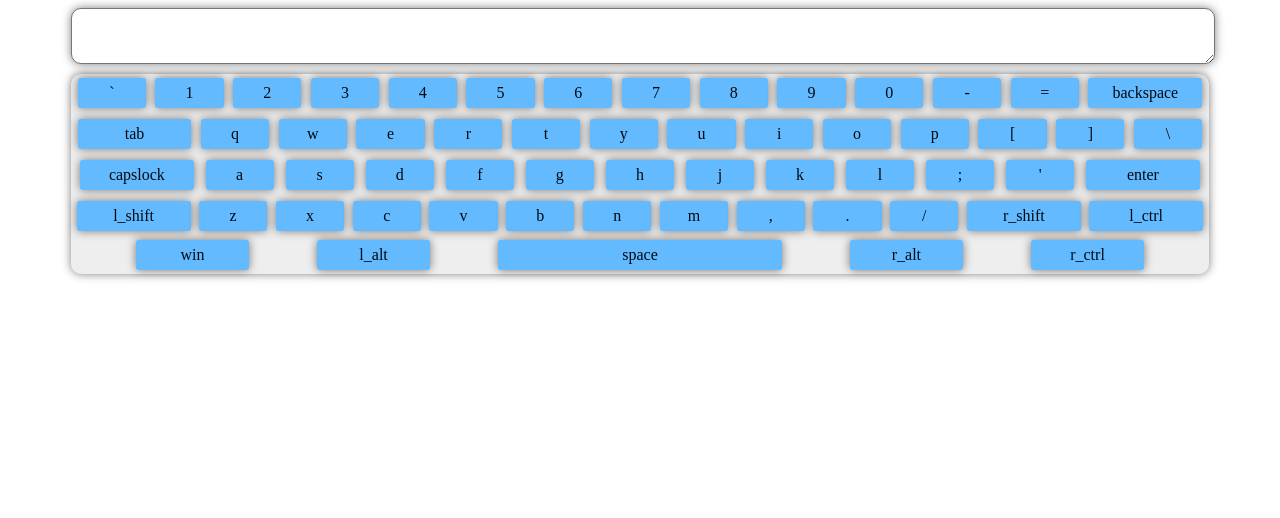
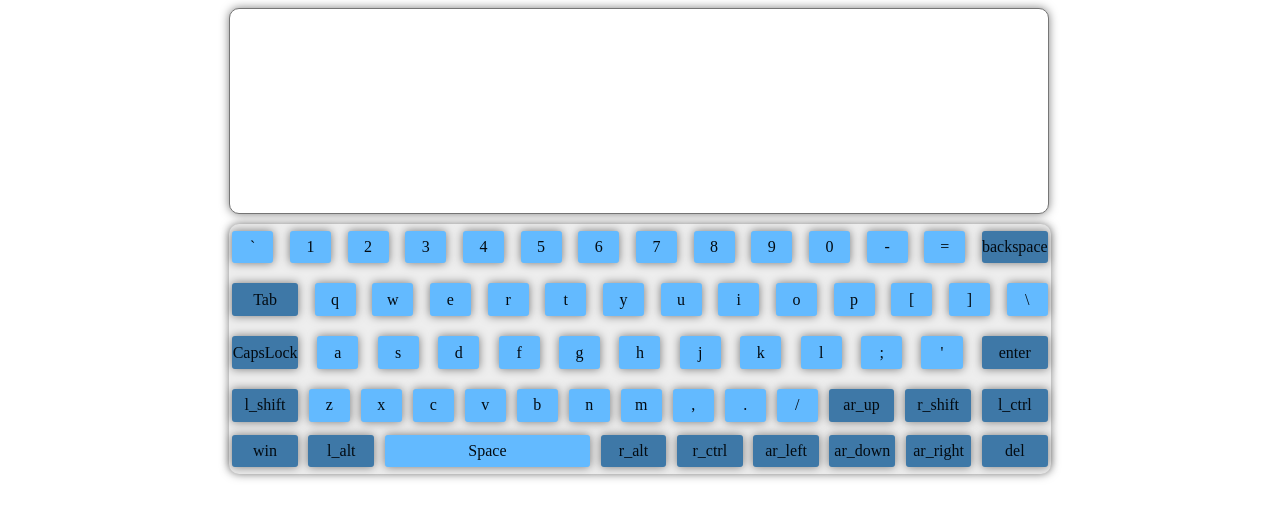
Before and after one commit to SvetlaZ/virtual-keyboard, a website built with webpack: page index.html in a window 1280 px wide. Both pictures are taken after a click on the element "backspace". Built offline with nearby package versions, Linux system fonts and the light colour scheme.

Commit message:
feat: arrows and del

```diff
--- a/src/index.js
+++ b/src/index.js
@@ -18,34 +18,39 @@ const WrapKeys = document.querySelector('.wrapper-for-keyboard');
 
 const keys = {
   'eng': ['`', '1', '2', '3', '4', '5', '6', '7', '8', '9', '0', '-', '=', 'backspace',
-    'tab', 'q', 'w', 'e', 'r', 't', 'y', 'u', 'i', 'o', 'p', '[', ']', '\\',
-    'capslock', 'a', 's', 'd', 'f', 'g', 'h', 'j', 'k', 'l', ';', '\'', 'enter',
-    'l_shift', 'z', 'x', 'c', 'v', 'b', 'n', 'm', ',', '.', '/', 'r_shift',
-    'l_ctrl', 'win', 'l_alt', 'space', 'r_alt', 'r_ctrl'],
+    'Tab', 'q', 'w', 'e', 'r', 't', 'y', 'u', 'i', 'o', 'p', '[', ']', '\\',
+    'CapsLock', 'a', 's', 'd', 'f', 'g', 'h', 'j', 'k', 'l', ';', '\'', 'enter',
+    'l_shift', 'z', 'x', 'c', 'v', 'b', 'n', 'm', ',', '.', '/', 'ar_up', 'r_shift',
+    'l_ctrl', 'win', 'l_alt', 'Space', 'r_alt', 'r_ctrl', 'ar_left', 'ar_down', 'ar_right', 'del'],
 
   'eng_shift': ['~', '!', '@', '#', '$', '%', '^', '&', '*', '(', ')', '_', '+', 'backspace',
-    'tab', 'Q', 'W', 'E', 'R', 'T', 'Y', 'U', 'I', 'O', 'P', '{', '}', '|',
-    'capslock', 'A', 'S', 'D', 'F', 'G', 'H', 'J', 'K', 'L', ':', '"', 'enter',
-    'l_shift', 'Z', 'X', 'C', 'V', 'B', 'N', 'M', '<', '>', '?', 'r_shift',
-    'l_ctrl', 'win', 'l_alt', 'space', 'r_alt', 'r_ctrl'],
+    'Tab', 'Q', 'W', 'E', 'R', 'T', 'Y', 'U', 'I', 'O', 'P', '{', '}', '|',
+    'CapsLock', 'A', 'S', 'D', 'F', 'G', 'H', 'J', 'K', 'L', ':', '"', 'enter',
+    'l_shift', 'Z', 'X', 'C', 'V', 'B', 'N', 'M', '<', '>', '?', 'ar_up', 'r_shift',
+    'l_ctrl', 'win', 'l_alt', 'Space', 'r_alt', 'r_ctrl', 'ar_left', 'ar_down', 'ar_right', 'del'],
 
   'ru': ['ё', '1', '2', '3', '4', '5', '6', '7', '8', '9', '0', '-', '=', 'backspace',
-    'tab', 'й', 'ц', 'у', 'к', 'е', 'н', 'г', 'ш', 'щ', 'з', 'х', 'ъ', '\\',
-    'capslock', 'ф', 'ы', 'в', 'а', 'п', 'р', 'о', 'л', 'д', 'ж', 'э', 'enter',
+    'Tab', 'й', 'ц', 'у', 'к', 'е', 'н', 'г', 'ш', 'щ', 'з', 'х', 'ъ', '\\',
+    'CapsLock', 'ф', 'ы', 'в', 'а', 'п', 'р', 'о', 'л', 'д', 'ж', 'э', 'enter',
     'l_shift', 'я', 'ч', 'с', 'м', 'и', 'т', 'ь', 'б', 'ю', '.', 'r_shift',
-    'l_ctrl', 'win', 'l_alt', 'space', 'r_alt', 'r_ctrl'],
+    'l_ctrl', 'win', 'l_alt', 'Space', 'r_alt', 'r_ctrl'],
 
   'ru_shift': ['Ё', '!', '"', '№', ';', '%', ':', '?', '*', '(', ')', '_', '+', 'backspace',
-    'tab', 'Й', 'Ц', 'У', 'К', 'Е', 'Н', 'Г', 'Ш', 'Щ', 'З', 'Х', 'Ъ', '/',
-    'capslock', 'Ф', 'Ы', 'В', 'А', 'П', 'Р', 'О', 'Л', 'Д', 'Ж', 'Э', 'enter',
+    'Tab', 'Й', 'Ц', 'У', 'К', 'Е', 'Н', 'Г', 'Ш', 'Щ', 'З', 'Х', 'Ъ', '/',
+    'CapsLock', 'Ф', 'Ы', 'В', 'А', 'П', 'Р', 'О', 'Л', 'Д', 'Ж', 'Э', 'enter',
     'l_shift', 'Я', 'Ч', 'С', 'М', 'И', 'Т', 'Ь', 'Б', 'Ю', ',', 'r_shift',
-    'l_ctrl', 'win', 'l_alt', 'space', 'r_alt', 'r_ctrl'],
+    'l_ctrl', 'win', 'l_alt', 'Space', 'r_alt', 'r_ctrl'],
 };
 
-let leng = 'eng';
+const leng = 'eng';
 
 function backspace() {
   textarea.setRangeText('', textarea.selectionStart - 1, textarea.selectionEnd, 'end');
+  textarea.focus();
+}
+
+function del() {
+  textarea.setRangeText('', textarea.selectionStart, textarea.selectionEnd + 1, 'end');
   textarea.focus();
 }
 
@@ -98,6 +103,18 @@ function tab() {
   textarea.focus();
 }
 
+function arrowleft() {
+  textarea.setRangeText('', textarea.selectionStart - 1, textarea.selectionEnd - 1, 'end');
+  //если позиция меньше нуля - прервись!!!
+  textarea.focus();
+}
+
+function arrowright() {
+  textarea.setRangeText('', textarea.selectionStart + 1, textarea.selectionEnd + 1, 'end');
+  //если позиция больше END - прервись!!!
+  textarea.focus();
+}
+
 function focusButton() {
   this.classList.add('key_down');
 }
@@ -115,9 +132,9 @@ function CreateKeys() {
     const key = document.createElement('div');
     key.innerHTML = `${keys[leng][i]}`;
 
-    if (keys[leng][i].length > 1 && keys[leng][i] !== 'space') {
+    if (keys[leng][i].length > 1 && keys[leng][i] !== 'Space') {
       key.classList.add('key', 'key_service');
-    } else if (keys[leng][i] === 'space') {
+    } else if (keys[leng][i] === 'Space') {
       key.classList.add('key', 'key_space');
     } else {
       key.classList.add('key');
@@ -131,16 +148,17 @@ function CreateKeys() {
       WrapKeys.append(LineBreak);
     }
 
-    if (keys[leng][i] !== 'capslock') {
+    if (keys[leng][i] !== 'CapsLock') {
       key.addEventListener('mousedown', focusButton);
       key.addEventListener('mouseup', blurButton);
     }
 
     switch (keys[leng][i]) {
-      case 'space':
+      case 'Space':
         key.addEventListener('click', space);
+        key.addEventListener('keydown', space);
         break;
-      case 'tab':
+      case 'Tab':
         key.addEventListener('click', tab);
         break;
       case 'enter':
@@ -149,7 +167,7 @@ function CreateKeys() {
       case 'backspace':
         key.addEventListener('click', backspace);
         break;
-      case 'capslock':
+      case 'CapsLock':
         key.addEventListener('click', capslock);
         break;
       case 'l_shift':
@@ -159,6 +177,15 @@ function CreateKeys() {
         break;
       case 'l_alt':
       case 'r_alt':
+        break;
+      case 'ar_left':
+        key.addEventListener('click', arrowleft);
+        break;
+      case 'ar_right':
+        key.addEventListener('click', arrowright);
+        break;
+      case 'del':
+        key.addEventListener('click', del);
         break;
       case 'win':
         break;
--- a/src/style.scss
+++ b/src/style.scss
@@ -1,21 +1,22 @@
 .wrapper {
     margin: 0 auto;
-    width: 90%;
+    width: 65%;
     display: flex;
     flex-direction: column;
 }
 
 .screen {
-    width: 100%;
-    height: 50px;
+    width: 99%;
+    height: 200px;
     border-radius: 10px;
     box-shadow: 0 0 10px rgba(0,0,0,0.5);
     outline: none;
+    resize: none;
 }
 
 .wrapper-for-keyboard {
     display: flex;
-    justify-content: space-evenly;
+    justify-content: space-between;
     align-items: center;
     flex-wrap: wrap;
     margin-top: 10px;
@@ -23,15 +24,15 @@
     box-shadow: 0 0 10px rgba(0,0,0,0.5);
     width: 100%;
     border-radius: 10px;
-    height: 200px;
+    height: 250px;
 }
 
 .key {
   display: flex;
   justify-content: center;
   align-items: center;
-  width: 6%;
-  height: 15%;
+  width: 5%;
+  height: 13%;
   background-color: #63baff;
   box-shadow: 0 0 10px rgba(0, 0, 0, 0.5);
   color: #020a11;
@@ -41,7 +42,8 @@
 }
 
 .key_service {
-  width: 10%;
+  width: 8%;
+  background-color: #3e78a7;
 }
 
 .key_space {
@@ -55,7 +57,7 @@
 
 .key:hover {
   box-shadow: 0 0 10px rgba(0, 0, 0, 0.9);
-  border-radius: 5px;
+  border-radius: 15px;
 }
 
 .break {
```
Also changed, not shown: dist/index.js, dist/style.css.
